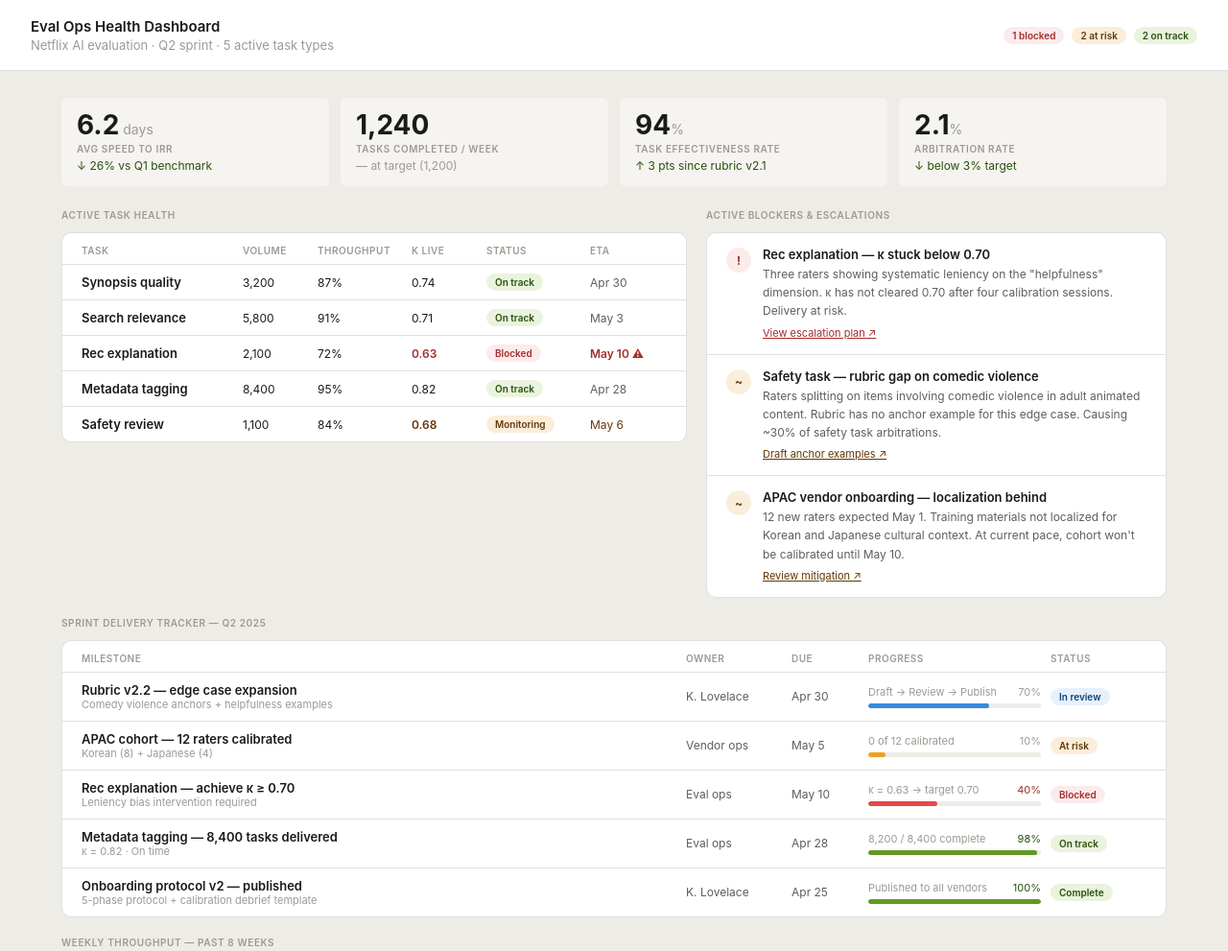
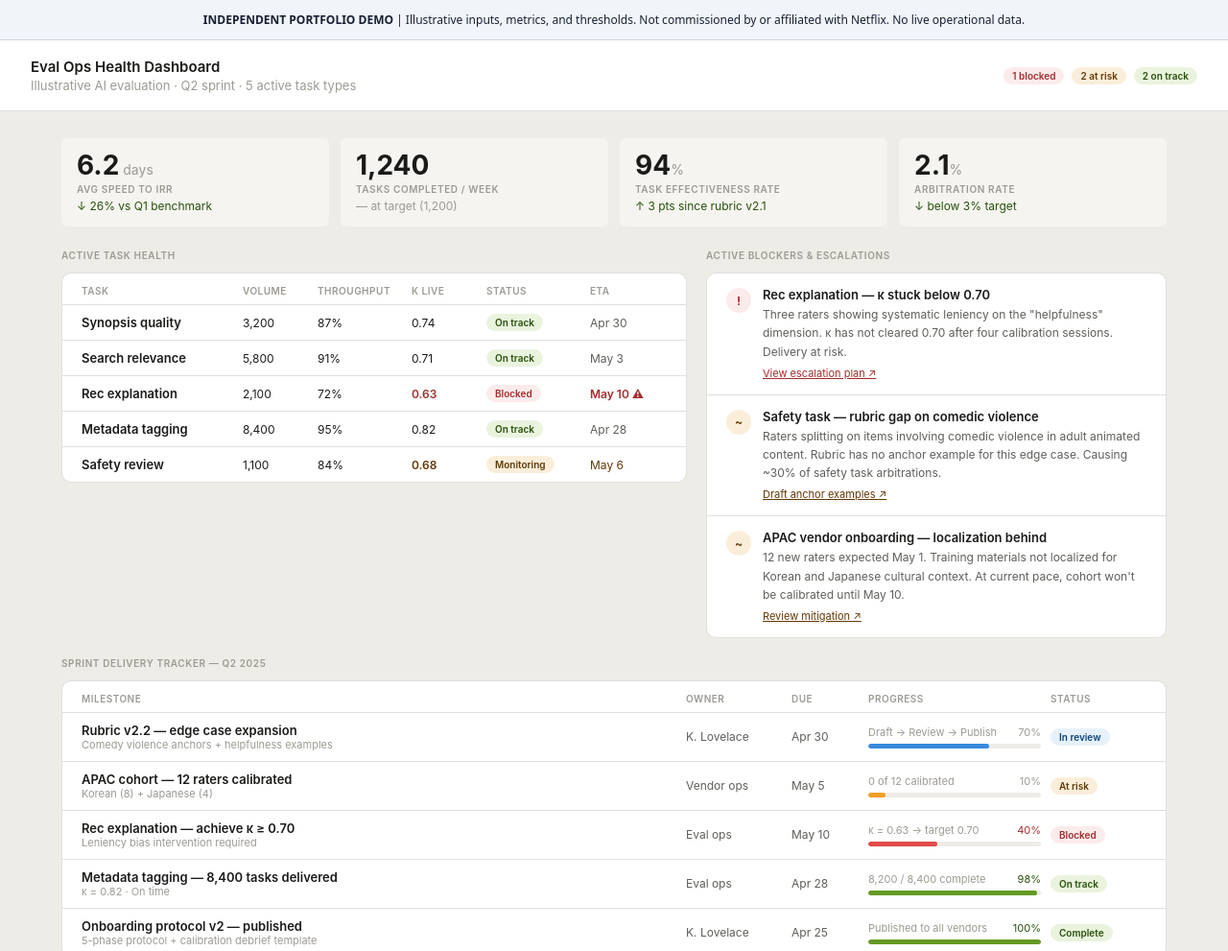
Before and after one commit to klovelace/AssessorWorkflow, a plain HTML site: page netflix-ai-eval-portfolio/artifact-3-eval-ops-health/index.html in a window 1280 px wide. Shown: the top 991 px of the page at 96% size. Drawn offline with nearby package versions, Linux system fonts and the light colour scheme.

Commit message:
Add visible independent-demo disclosure and neutral page title

```diff
--- a/netflix-ai-eval-portfolio/artifact-3-eval-ops-health/index.html
+++ b/netflix-ai-eval-portfolio/artifact-3-eval-ops-health/index.html
@@ -3,7 +3,7 @@
 <head>
 <meta charset="UTF-8">
 <meta name="viewport" content="width=device-width, initial-scale=1.0">
-<title>Netflix AI Evaluation — Ops Health Dashboard</title>
+<title>AI Evaluation Portfolio | Evaluation Operations</title>
 <script src="https://cdnjs.cloudflare.com/ajax/libs/Chart.js/4.4.1/chart.umd.js"></script>
 <style>
   *, *::before, *::after { box-sizing: border-box; margin: 0; padding: 0; }
@@ -83,11 +83,12 @@
 </style>
 </head>
 <body>
+<div role="note" style="background:#f1f5f9;color:#172033;padding:11px 24px;border-bottom:1px solid #cbd5e1;font:500 12px/1.6 system-ui,sans-serif;text-align:center;"><strong>INDEPENDENT PORTFOLIO DEMO</strong> | Illustrative inputs, metrics, and thresholds. Not commissioned by or affiliated with Netflix. No live operational data.</div>
 
 <div class="page-header">
   <div>
     <div class="page-title">Eval Ops Health Dashboard</div>
-    <div class="page-subtitle">Netflix AI evaluation · Q2 sprint · 5 active task types</div>
+    <div class="page-subtitle">Illustrative AI evaluation · Q2 sprint · 5 active task types</div>
   </div>
   <div style="display:flex;gap:8px;flex-wrap:wrap;">
     <span class="badge b-red">1 blocked</span>
```
